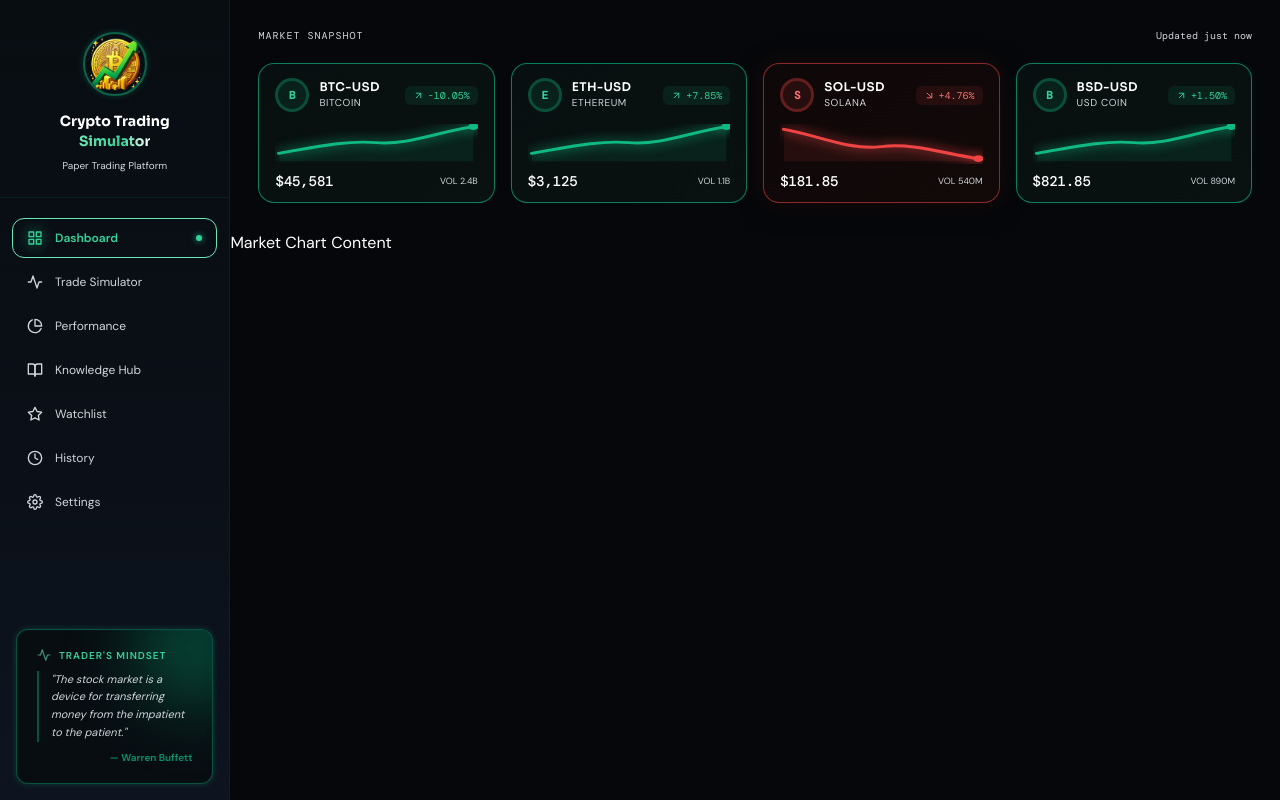
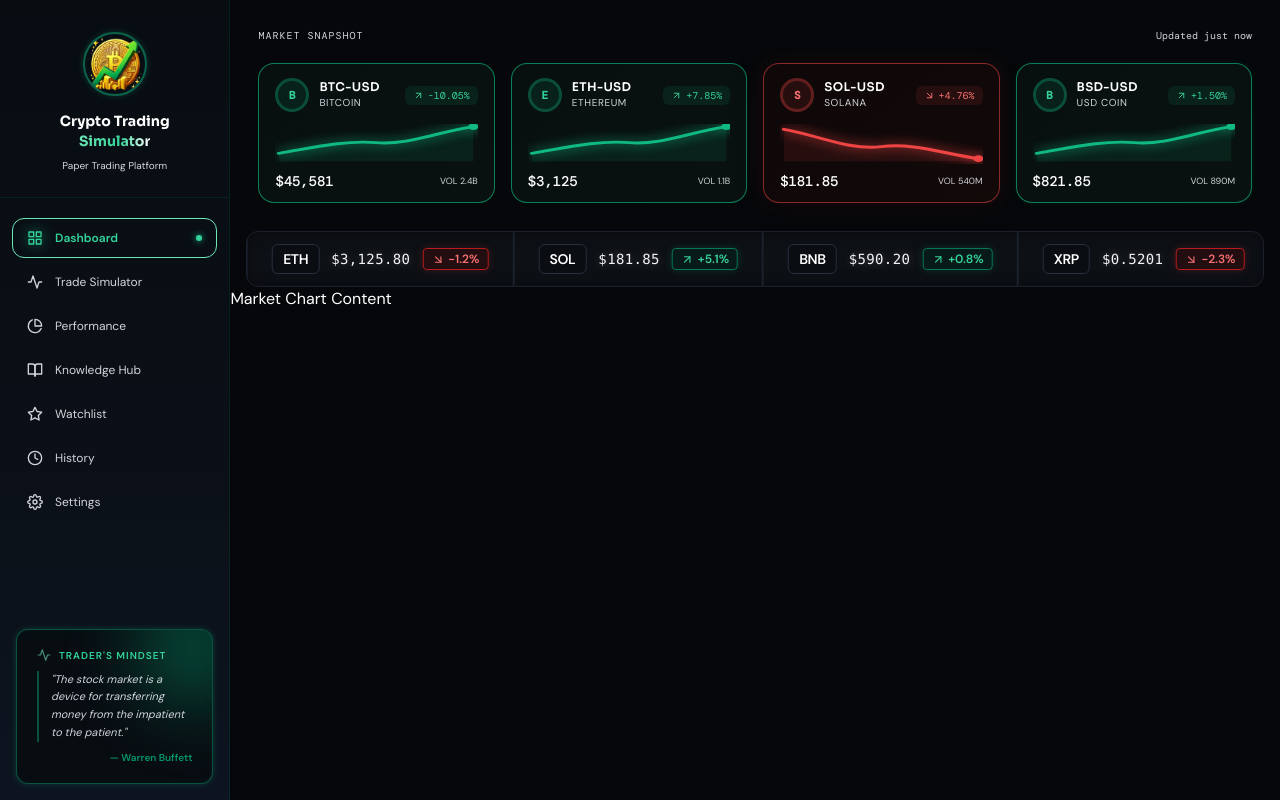
Before and after one commit to Manas-2007/Crypto-Trading-Simulator, a React (Vite) app in the folder Crypto Trading Simulation/: page /dashboard in a window 1280 px wide. Built offline with nearby package versions, Linux system fonts and the light colour scheme.

Commit message:
Grid Stats

```diff
--- a/Crypto Trading Simulation/src/components/dashboard/Dashboard.jsx
+++ b/Crypto Trading Simulation/src/components/dashboard/Dashboard.jsx
@@ -1,11 +1,13 @@
 import React from 'react';
 import MarketSnapshot from './MarketSnapshot';
 import MarketChart from './MarketChart';
+import PriceRibbon from './PriceRibbon';
 
 const Dashboard = () => {
   return (
     <div className="p-0 space-y-0" style={{ fontFamily: 'DM Sans, sans-serif' }}>
       <MarketSnapshot />
+      <PriceRibbon />
       <MarketChart />
     </div>
   );
--- /dev/null
+++ b/Crypto Trading Simulation/src/components/dashboard/PriceRibbon.jsx
@@ -0,0 +1,70 @@
+import React from 'react';
+import { FiArrowUpRight, FiArrowDownRight } from 'react-icons/fi';
+
+const tickerData = [
+  { name: 'BTC', price: '45,581.50', change: '+2.4%', isUp: true },
+  { name: 'ETH', price: '3,125.80', change: '-1.2%', isUp: false },
+  { name: 'SOL', price: '181.85', change: '+5.1%', isUp: true },
+  { name: 'BNB', price: '590.20', change: '+0.8%', isUp: true },
+  { name: 'XRP', price: '0.5201', change: '-2.3%', isUp: false },
+  { name: 'ADA', price: '0.455', change: '+1.9%', isUp: true },
+  { name: 'DOGE', price: '0.151', change: '+4.2%', isUp: true },
+];
+
+const PriceRibbon = () => {
+  return (
+<div className="mx-4 w-[calc(100%-32px)] overflow-hidden bg-[#0d1015] border border-[#1a202c] shadow-[inset_0_0_15px_rgba(0,0,0,0.4)] rounded-xl">
+
+      <style>{`
+        @keyframes marquee {
+          0% { transform: translateX(0); }
+          100% { transform: translateX(-50%); }
+        }
+        .animate-marquee-premium {
+          display: flex;
+          width: 200%;
+          animation: marquee 20s linear infinite;
+        }
+        .premium-ticker-item {
+          display: flex;
+          align-items: center;
+          gap: 12px;
+          padding: 12px 24px;
+          border-right: 2px solid #1a202c;
+          transition: all 0.3s ease;
+        }
+        .premium-ticker-item:hover {
+          background: rgba(255, 255, 255, 0.05);
+        }
+      `}</style>
+
+      <div className="animate-marquee-premium">
+        {[...tickerData, ...tickerData].map((item, index) => (
+          <div key={index} className="premium-ticker-item">
+            {/* Coin Name with subtle border */}
+            <div className="flex items-center gap-1.5 border border-[#2a2f3d] px-2.5 py-1 rounded-md bg-[#0a0d11]">
+              <span className="text-white font-extrabold text-sm tracking-tight">{item.name}</span>
+            </div>
+
+            {/* Price with Monospace font and subtle glow */}
+            <span className="font-mono text-gray-100 text-sm font-medium tracking-wide drop-shadow-[0_0_4px_rgba(255,255,255,0.2)]">
+              ${item.price}
+            </span>
+
+            {/* Change Badge (Premium Green/Red) */}
+            <div className={`flex items-center gap-1 text-xs font-bold px-2 py-0.5 rounded ${
+              item.isUp
+                ? 'bg-emerald-950/40 text-emerald-400 border border-emerald-700 shadow-[0_0_8px_rgba(16,185,129,0.2)]'
+                : 'bg-red-950/40 text-red-400 border border-red-700 shadow-[0_0_8px_rgba(239,68,68,0.2)]'
+            }`}>
+              {item.isUp ? <FiArrowUpRight size={13} /> : <FiArrowDownRight size={13} />}
+              {item.change}
+            </div>
+          </div>
+        ))}
+      </div>
+    </div>
+  );
+};
+
+export default PriceRibbon;
```
